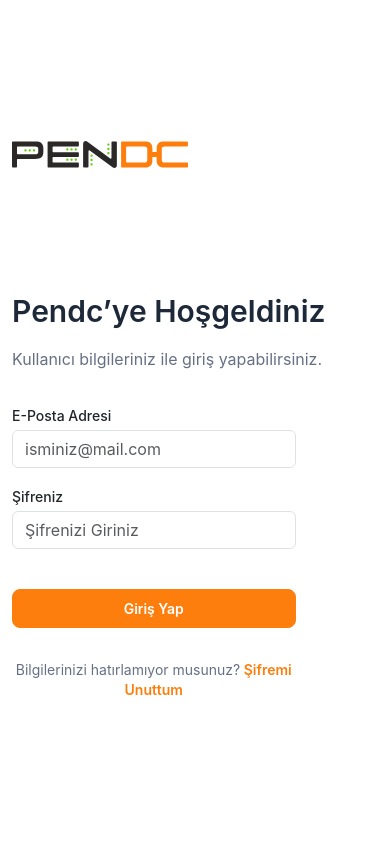
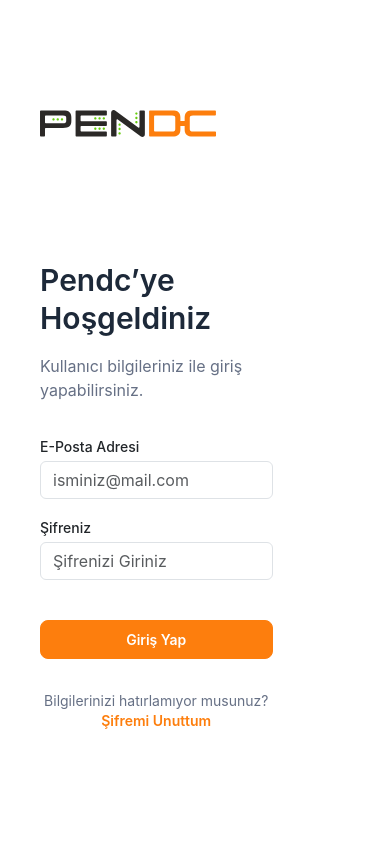
Before and after one commit to aysenur-aydin/pendc-task, a React (Vite) app: page / in a window 390 px wide. Shown: the top 844 px of the page. Built offline with nearby package versions, Linux system fonts and the light colour scheme; grey boxes are pictures that could not be loaded.

Commit message:
feat: Upgrade responsive layout for login page

```diff
--- a/src/pages/login/Login.jsx
+++ b/src/pages/login/Login.jsx
@@ -3,10 +3,11 @@
 
 const Login = () => {
   return (
-    <div className="container min-vw-100 me-lg-0  pe-0 ps-lg-5">
-      <div className="row justify-content-lg-between">
-        <div className="col-xs-12 col-lg-5 py-3 d-flex flex-column justify-content-evenly vh-100">
-          <nav className="navbar p-0">
+    <div className="login-body">
+      <div className="login-container">
+        <div className="login-left">
+          <div className="d-flex flex-column  gap-5">
+            <nav className="navbar pb-5">
               <span className="navbar-brand py-4">
                 <img
                   src={'/logo.svg'}
@@ -71,9 +72,8 @@
               </div>
             </div>
           </div>
-        <div className="col-xs-12 col-lg-6 px-0 min-vh-100">
-          <img src="/company.svg" className="w-100" />
         </div>
+        <div className="d-xs-none d-md-block login-right"></div>
       </div>
     </div>
   );
--- a/src/styles/global.css
+++ b/src/styles/global.css
@@ -292,6 +292,29 @@
 }
 
 /* LOGIN PAGE */
+.login-body {
+  padding: 0;
+  margin: 0;
+}
+.login-container {
+  min-height: 100vh;
+  display: grid;
+  grid-template-columns: 50% 50%;
+  overflow: hidden;
+}
+.login-left {
+  display: flex;
+  flex-direction: column;
+  justify-content: center;
+  padding-left: 110px;
+}
+.login-right {
+  background-image: url(/company.svg);
+  background-repeat: no-repeat;
+  background-size: cover;
+  background-position: center;
+  object-fit: cover;
+}
 .logo {
   margin-top: 3.5rem;
 }
@@ -305,8 +328,16 @@
   color: #667085;
 }
 
-@media (min-width: 992px) {
-  .ps-lg-5 {
-    padding-left: 6rem !important;
+@media (max-width: 768px) {
+  .login-container {
+    grid-template-columns: auto;
+  }
+
+  .login-left {
+    padding: 40px;
+  }
+
+  .login-right {
+    display: none;
   }
 }
```
Lines whose indentation alone changed are shown as unchanged.
